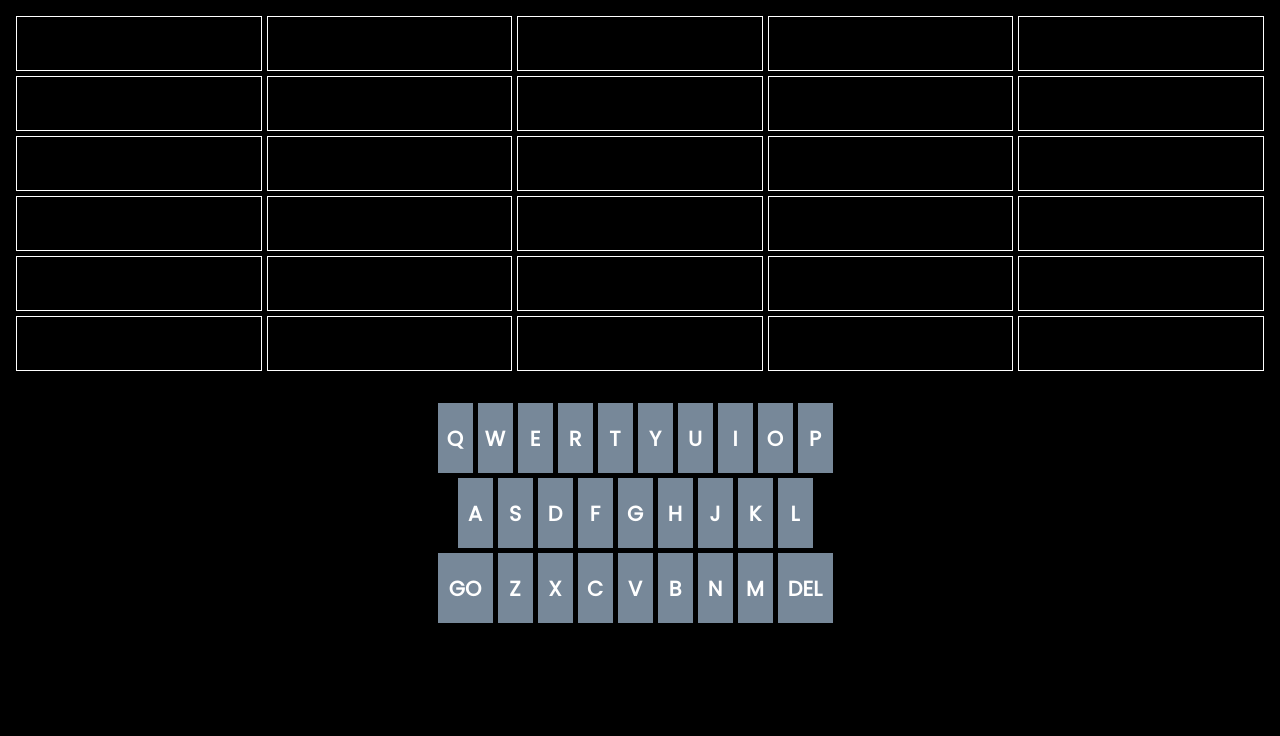
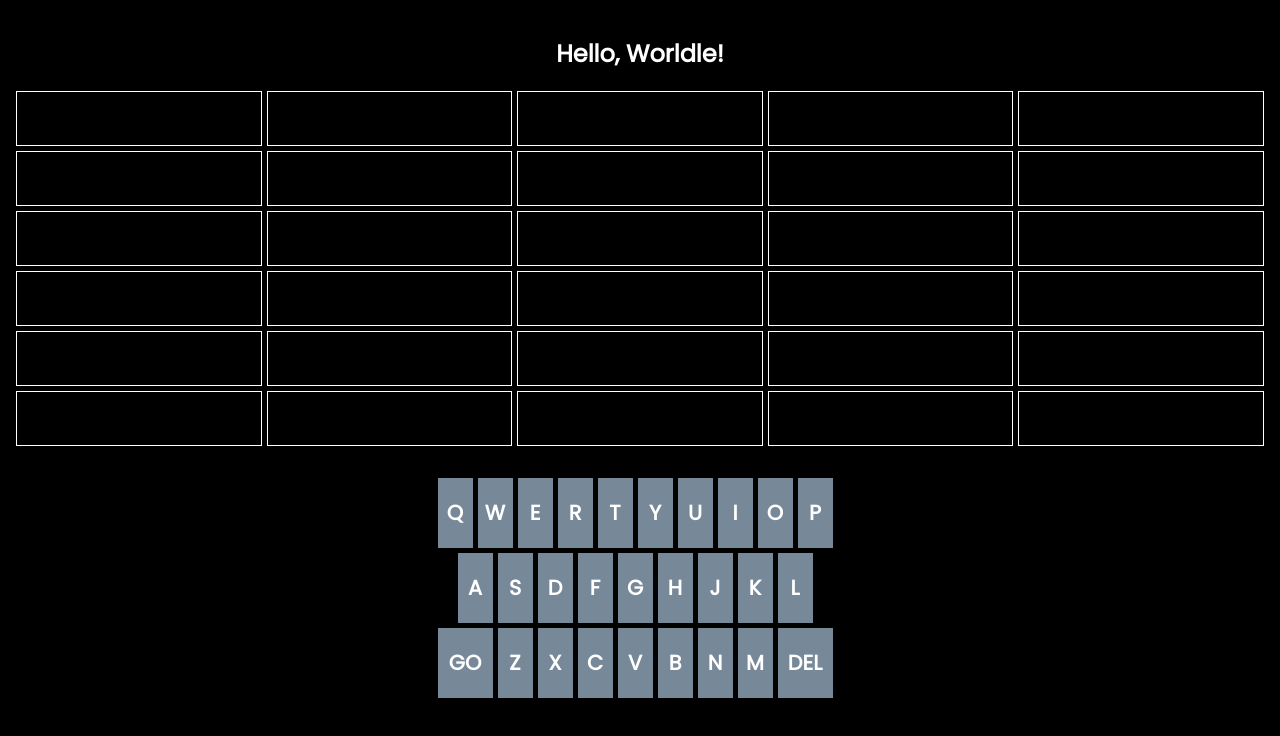
Before and after one commit to surbhibansal/hello-worldle, a plain HTML site: page index.html in a window 1280 px wide. Drawn offline with Linux system fonts and the light colour scheme.

Commit message:
Update index.html

```diff
--- a/index.html
+++ b/index.html
@@ -15,7 +15,7 @@
 <body>
     <script src="./index.js"></script>
     <div class="hello_worldle">
-        <!-- <h1 style="text-align: center;">Hello, Worldle!</h1> -->
+        <h2 style="text-align: center;">Hello, Worldle!</h2>
         <div class="hello_worldle__grid">
         </div>
         <div class="hello_worldle__keypad"></div>
```
